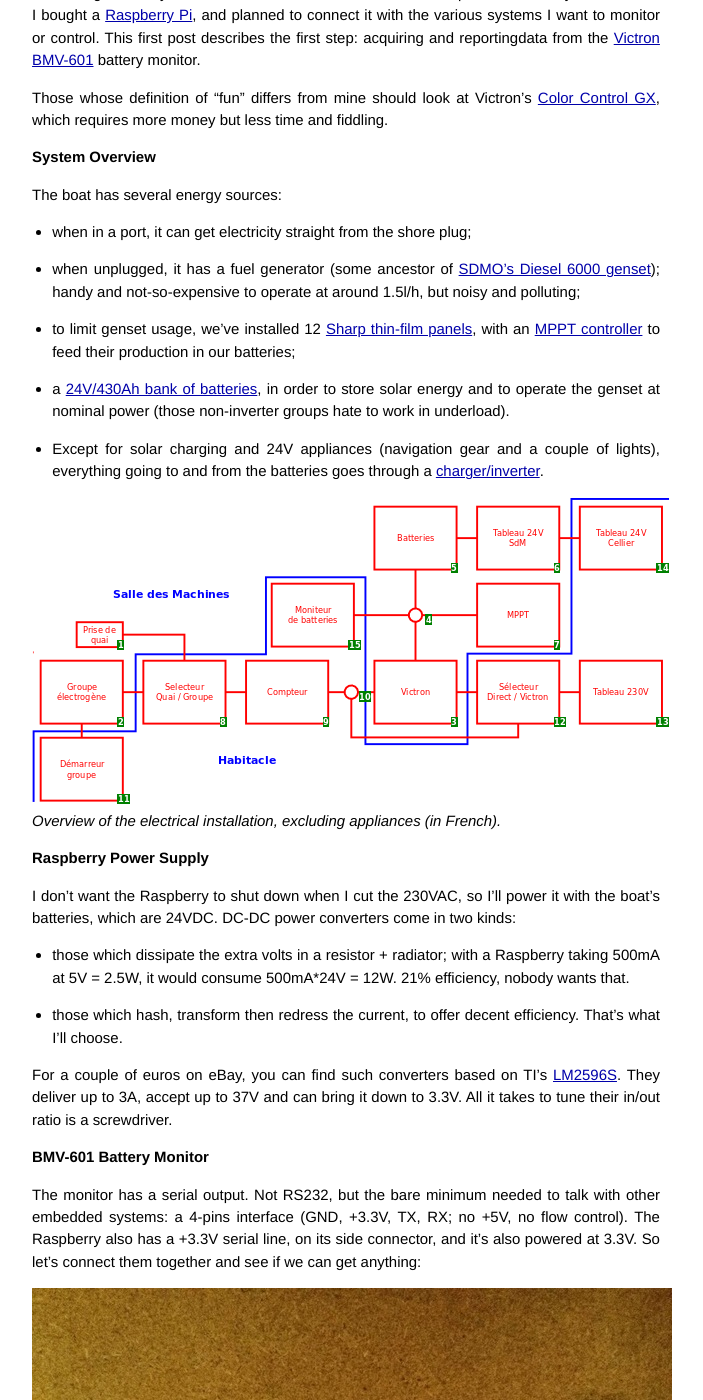
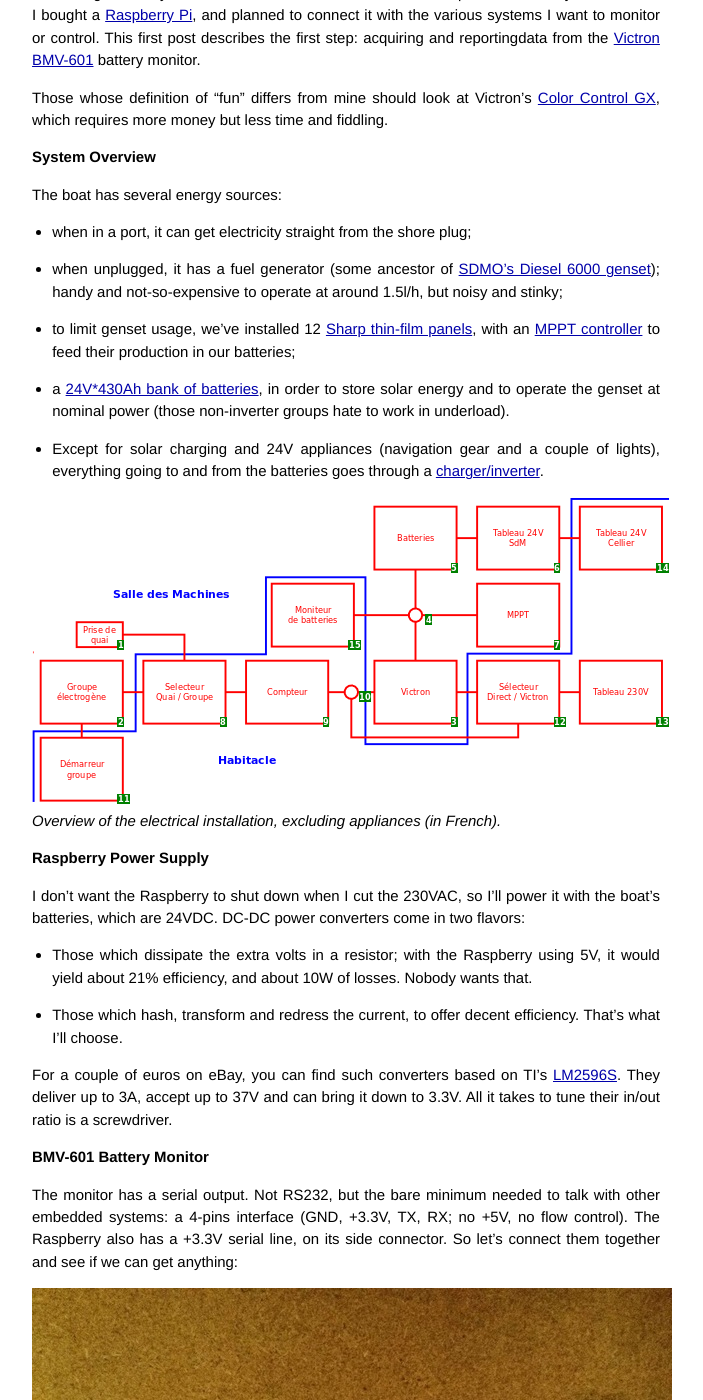
Before and after one commit to fab13n/elorn, a Jekyll site: the page built from _posts/2014-05-11-raspi-1.markdown, in a window 1280 px wide and 1400 px high, scrolled down 765 px. Shown: the whole window, without its empty margins (294-997 px from the left). Built offline with Jekyll 4.4.1, drawn with Linux system fonts in a browser that asks for light colours; Markdown is read by kramdown in place of the engine named in the settings; some of the changed text lies outside the part shown.

Commit message:
rewording

```diff
--- a/_posts/2014-05-11-raspi-1.markdown
+++ b/_posts/2014-05-11-raspi-1.markdown
@@ -36,7 +36,7 @@
 * when unplugged, it has a fuel generator (some ancestor of
   [SDMO's Diesel 6000 genset](http://www.sdmo.com/FR/Produits/PPW/Groupes-electrogenes-portables/DIES6000EXL));
   handy and not-so-expensive to operate at around 1.5l/h, but noisy
-  and polluting;
+  and stinky;
 
 * to limit genset usage, we've installed 12
   [Sharp thin-film panels](http://www.sharp.eu/cps/rde/xchg/eu/hs.xsl/-/html/product_details.htm?product=NAE135G5),
@@ -45,7 +45,7 @@
   to feed their production in our batteries;
 
 * a
-  [24V/430Ah bank of batteries](http://www.batterie-solaire.com/batterie-deep-cycle-us-6-v-430-ah-cr430-batterie-crown-c2x11755324),
+  [24V*430Ah bank of batteries](http://www.batterie-solaire.com/batterie-deep-cycle-us-6-v-430-ah-cr430-batterie-crown-c2x11755324),
   in order to store solar energy and to operate the genset at nominal
   power (those non-inverter groups hate to work in underload).
 
@@ -64,13 +64,13 @@
 
 I don't want the Raspberry to shut down when I cut the 230VAC, so I'll
 power it with the boat's batteries, which are 24VDC. DC-DC power
-converters come in two kinds:
+converters come in two flavors:
 
-* those which dissipate the extra volts in a resistor + radiator; with
-  a Raspberry taking 500mA at 5V = 2.5W, it would consume 500mA*24V =
-  12W. 21% efficiency, nobody wants that.
+* Those which dissipate the extra volts in a resistor; with the
+  Raspberry using 5V, it would yield about 21% efficiency, and about
+  10W of losses. Nobody wants that.
 
-* those which hash, transform then redress the current, to offer
+* Those which hash, transform and redress the current, to offer
   decent efficiency. That's what I'll choose.
 
 For a couple of euros on eBay, you can find such converters based on
@@ -84,9 +84,8 @@
 The monitor has a serial output. Not RS232, but the bare minimum
 needed to talk with other embedded systems: a 4-pins interface (GND,
 +3.3V, TX, RX; no +5V, no flow control). The Raspberry also has a
-+3.3V serial line, on its side connector, and it's also powered
-at 3.3V. So let's connect them together and see if we can get
-anything:
++3.3V serial line, on its side connector. So let's connect them
+together and see if we can get anything:
 
 ![Back view]({{ site.baseurl }}/img/raspi_installed.jpg)
 _Installation, viewed from the back_
```
Also changed, not shown: other parts of _posts/2014-05-11-raspi-1.markdown (+5 -6 lines).
